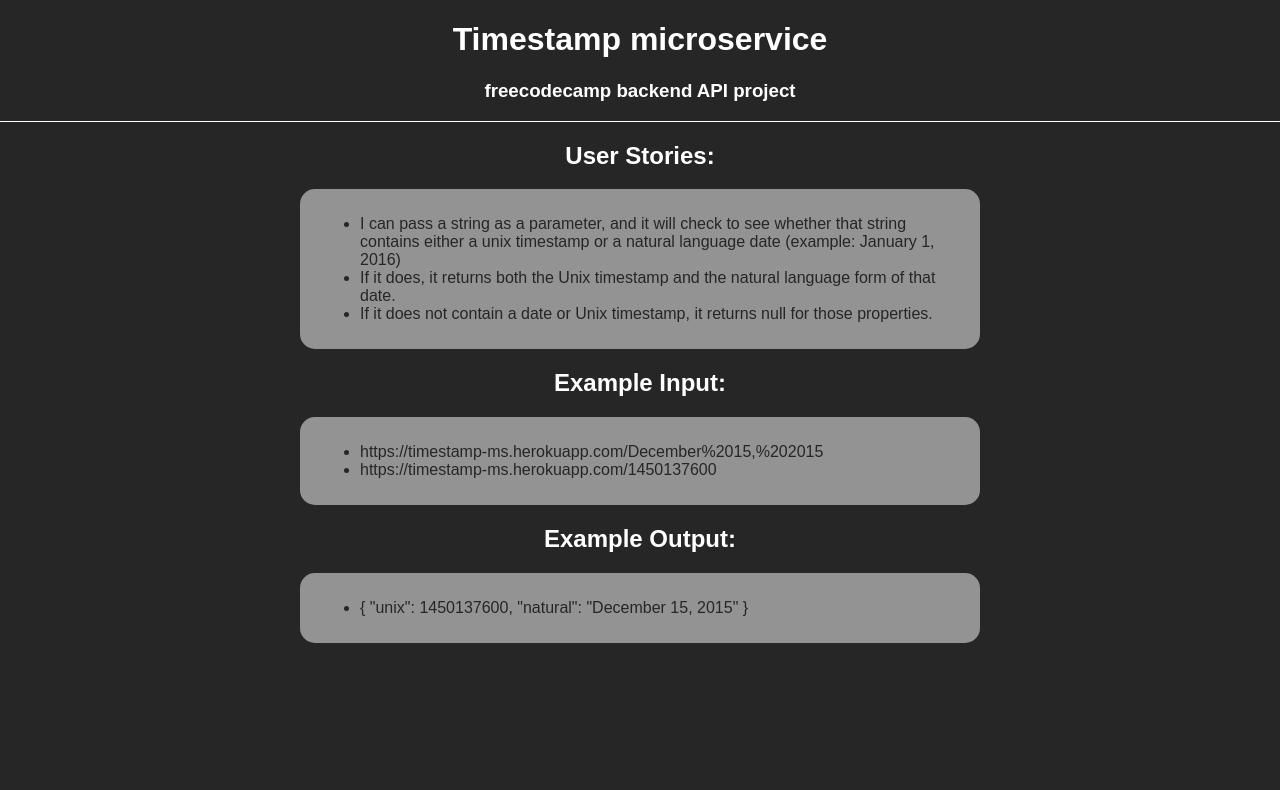
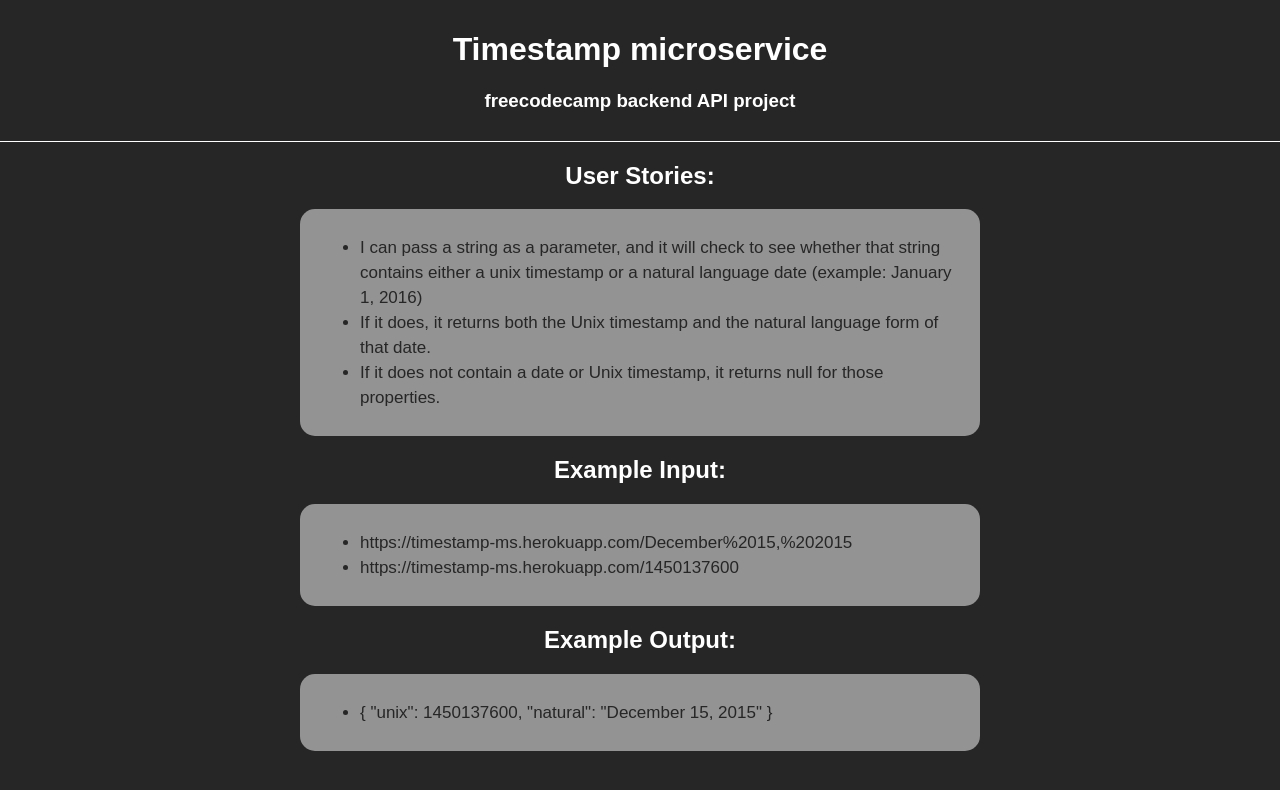
Before and after one commit to hwrdleung/timestamp-microservice, a website: page views/index.html in a window 1280 px wide. Drawn offline with nearby package versions, Linux system fonts and the light colour scheme.

Commit message:
🕵🚋 Checkpoint public/style.css:603188/121

```diff
--- a/public/style.css
+++ b/public/style.css
@@ -1,13 +1,13 @@
 body {
   margin: 0;
-  padding: 0;
+  padding-bottom: 50px;
   font-family: Arial, sans-serif;
   background-color:#262626;
   color: #FFF;
 }
 
 header {
- padding: 10px auto;
+ padding: 10px;
   border-bottom: 1px #fff solid;
 }
 
@@ -25,3 +25,8 @@ h1, h2, h3 {
   color: #262626;
   padding: 10px 20px;
 }
+
+.main li{
+ line-height: 25px;
+  font-size: 17px;
+}
```
